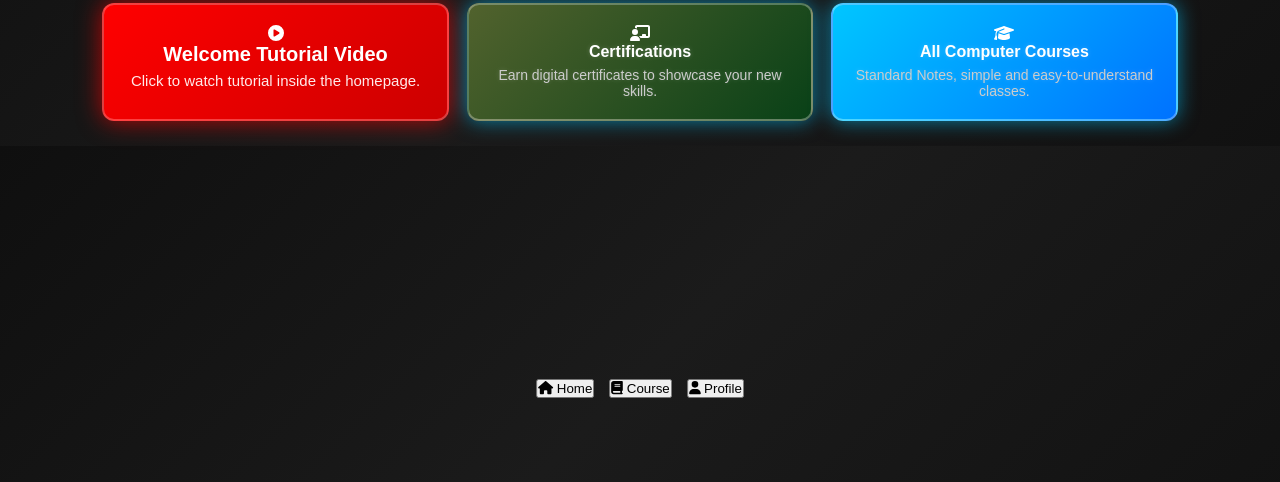
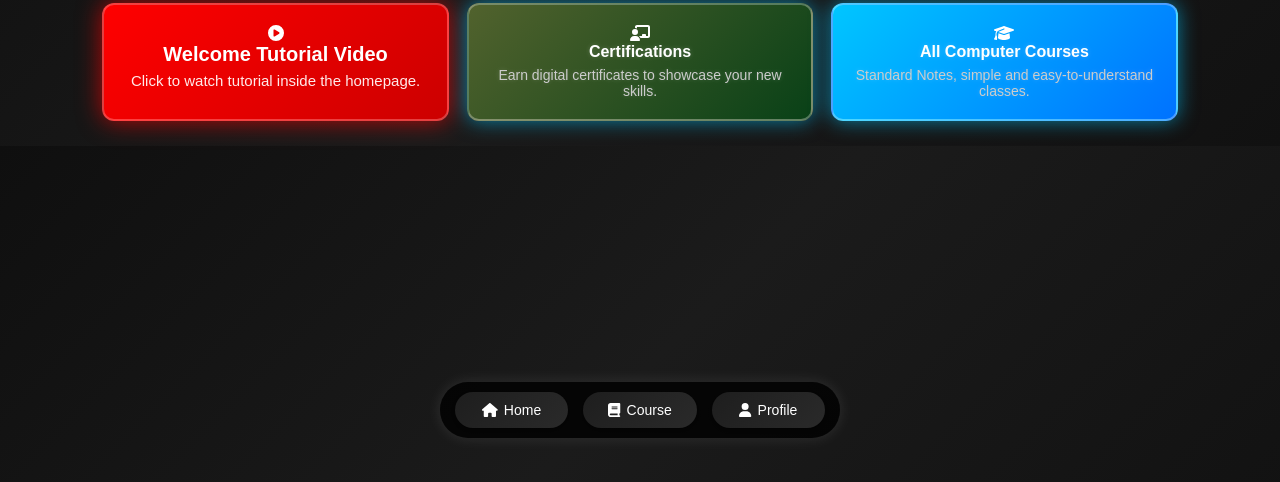
Before and after one commit to suriisuraj8-ship-it/teacher-hub, a website: page index.html in a window 1280 px wide. Shown: the part 312-794 px from the top of the page. Drawn offline with Linux system fonts and the light colour scheme.

```diff
--- a/index.html
+++ b/index.html
@@ -136,16 +136,49 @@
   gap:15px;
   z-index:100;
 }
-.bottom-nav{
-  position:fixed;
-  bottom:90px; /* ⬆️ moved 30px higher */
-  left:50%;
-  transform:translateX(-50%);
-  display:flex;
-  justify-content:center;
-  gap:15px;
-  z-index:100;
+/* Bottom Navigation */
+.bottom-nav {
+  position: fixed;
+  bottom: 50px;
+  left: 50%;
+  transform: translateX(-50%);
+  display: flex;
+  justify-content: space-evenly;
+  align-items: center;
+  width: 90%;
+  max-width: 400px;
+  background: rgba(0, 0, 0, 0.8);
+  padding: 10px 15px;
+  border-radius: 40px; /* Oval background container */
+  box-shadow: 0 0 15px rgba(255, 255, 255, 0.1);
+  z-index: 100;
 }
+
+.bottom-nav button {
+  flex: 1;
+  background: linear-gradient(135deg, #1e1e1e, #2a2a2a);
+  color: #fff;
+  border: none;
+  border-radius: 25px; /* Oval buttons */
+  padding: 10px 12px;
+  font-size: 14px;
+  display: flex;
+  align-items: center;
+  justify-content: center;
+  gap: 6px;
+  box-shadow: 0 2px 5px rgba(0, 0, 0, 0.4);
+  transition: all 0.3s ease;
+}
+
+.bottom-nav button:hover {
+  background: linear-gradient(135deg, #333, #555);
+  transform: translateY(-3px);
+}
+
+.bottom-nav i {
+  font-size: 16px;
+}
+
 
 .bottom-nav button:hover{background-color:#333;transform:translateY(-2px);}
 .bottom-nav i{font-size:16px;}
```
